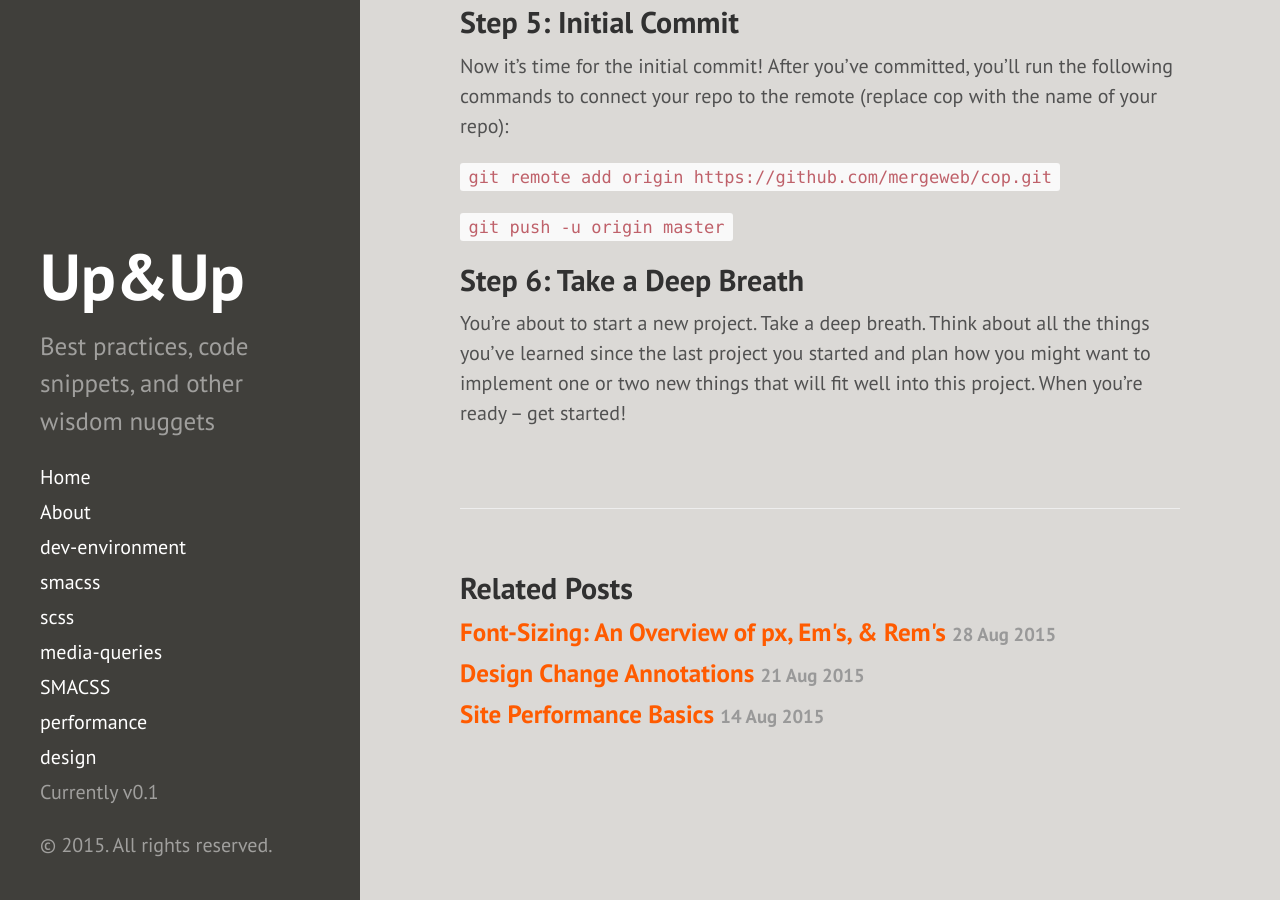
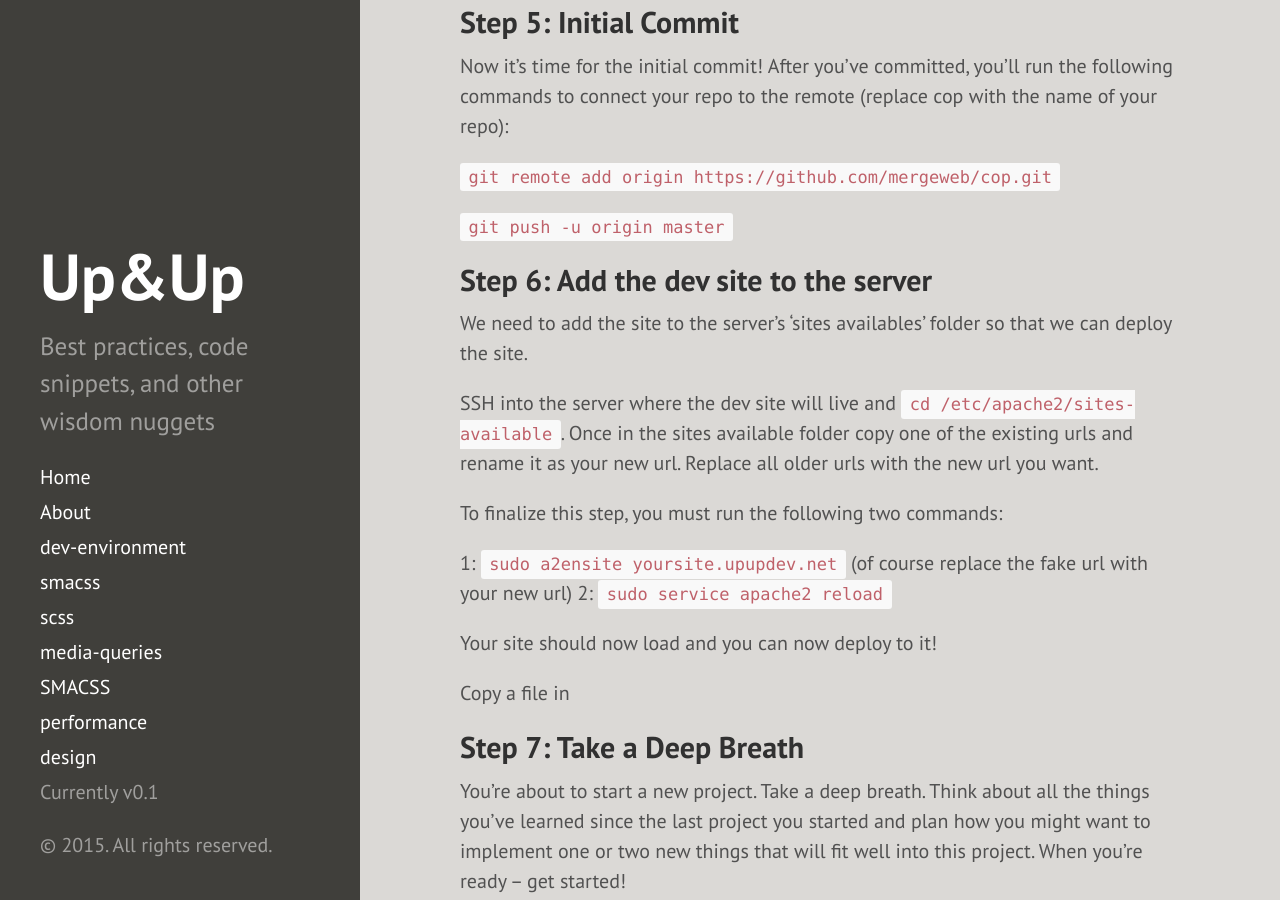
Before and after one commit to mergeweb/best_practices, a Jekyll site: the page built from _posts/2015-08-04-dev-site-set-up.md, in a window 1280 px wide and 900 px high, scrolled down 2802 px. Built offline with Jekyll 4.4.1, drawn with Linux system fonts in a browser that asks for light colours; Markdown is read by kramdown in place of the engine named in the settings.

Commit message:
adding final step to dev set up post

```diff
--- a/_posts/2015-08-04-dev-site-set-up.md
+++ b/_posts/2015-08-04-dev-site-set-up.md
@@ -98,6 +98,21 @@ git remote add origin https://github.com/mergeweb/cop.git
 git push -u origin master
 </code>
 
-##Step 6: Take a Deep Breath
+##Step 6: Add the dev site to the server
+
+We need to add the site to the server's 'sites availables' folder so that we can deploy the site.
+
+SSH into the server where the dev site will live and <code>cd /etc/apache2/sites-available</code>.  Once in the sites available folder copy one of the existing urls and rename it as your new url.  Replace all older urls with the new url you want.
+
+To finalize this step, you must run the following two commands:
+
+1:  <code>sudo a2ensite yoursite.upupdev.net</code> (of course replace the fake url with your new url)
+2:  <code>sudo service apache2 reload</code>
+
+Your site should now load and you can now deploy to it!
+
+Copy a file in
+
+##Step 7: Take a Deep Breath
 
 You're about to start a new project. Take a deep breath. Think about all the things you've learned since the last project you started and plan how you might want to implement one or two new things that will fit well into this project. When you're ready -- get started!
```
